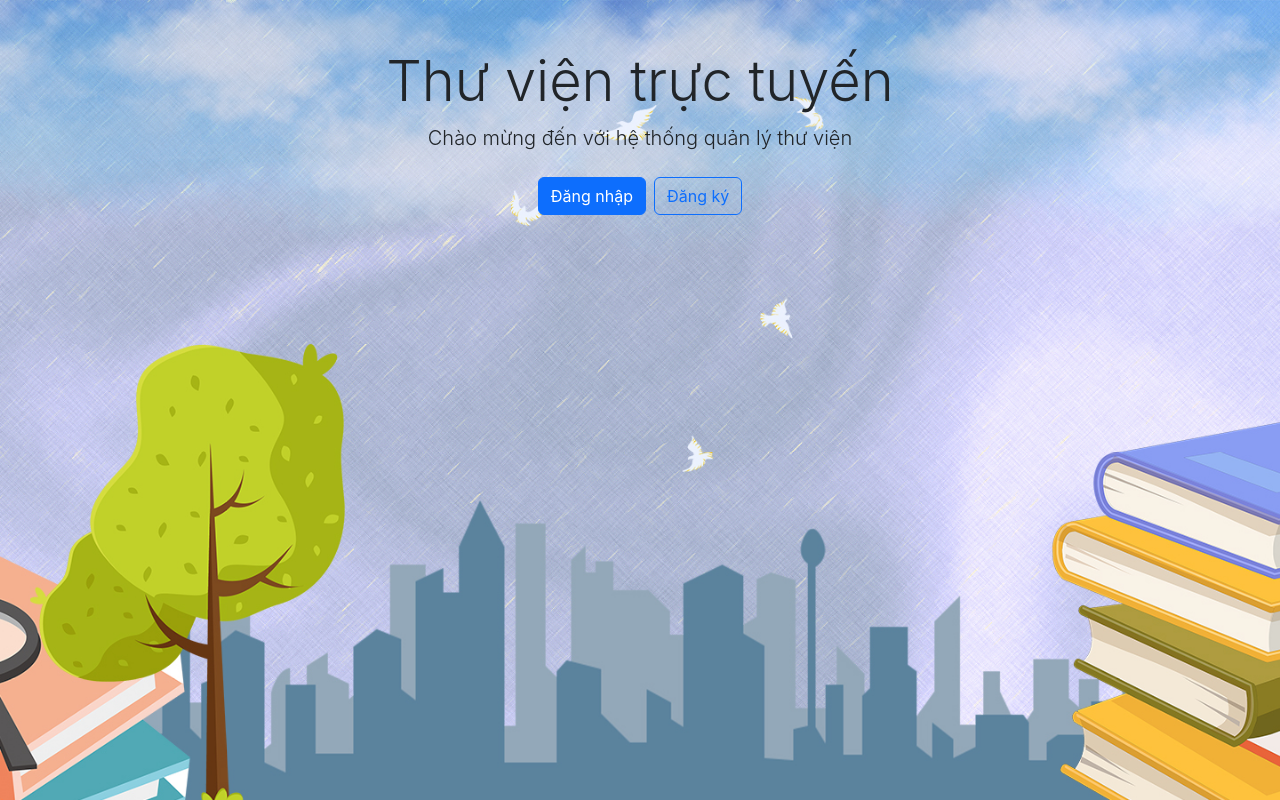
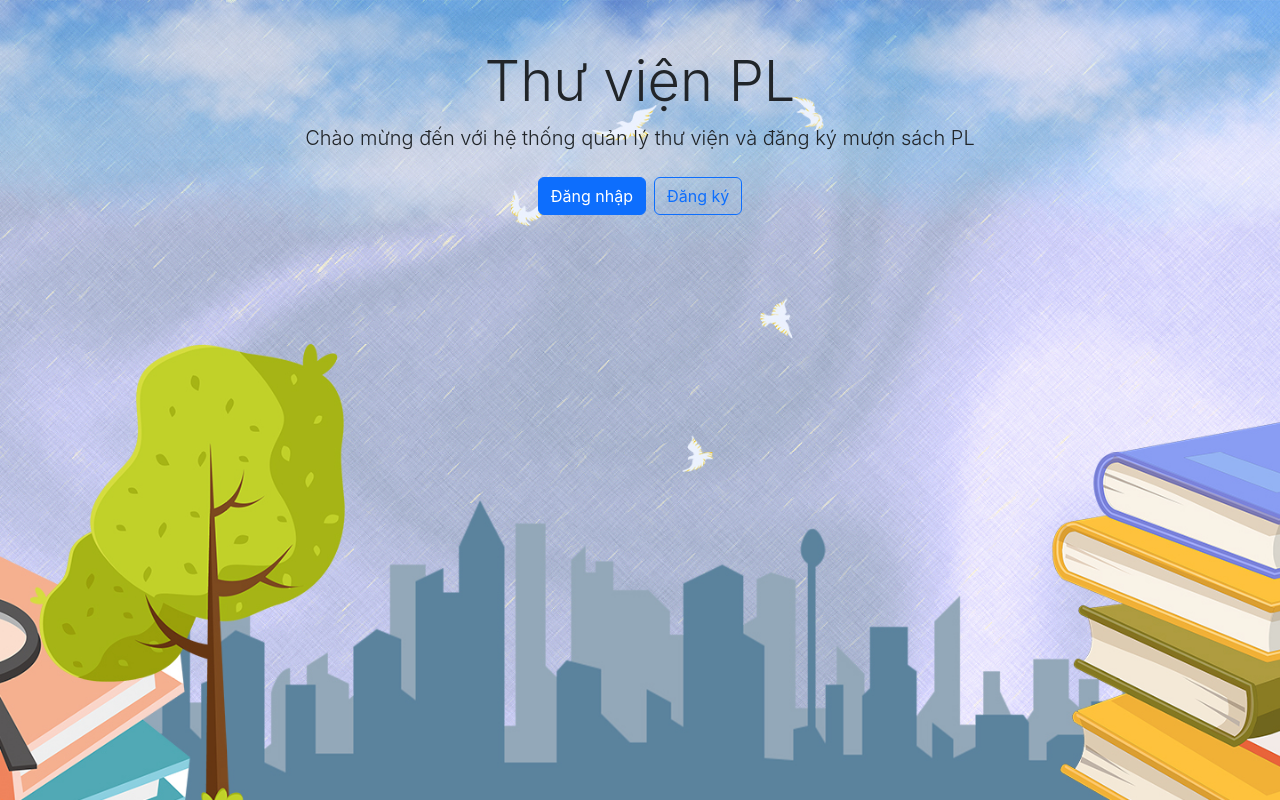
Before and after one commit to tploc03/B2105973_TranPhuocLoc_Library-Frontend, a Vue app: page / in a window 1280 px wide. Built offline with nearby package versions, Linux system fonts and the light colour scheme.

Commit message:
Modify HomeView

```diff
--- a/src/views/HomeView.vue
+++ b/src/views/HomeView.vue
@@ -2,8 +2,8 @@
   <div class="home">
     <div class="container py-5">
       <div class="text-center">
-        <h1 class="display-4">Thư viện trực tuyến</h1>
-        <p class="lead">Chào mừng đến với hệ thống quản lý thư viện</p>
+        <h1 class="display-4">Thư viện PL</h1>
+        <p class="lead">Chào mừng đến với hệ thống quản lý thư viện và đăng ký mượn sách PL</p>
         <div class="mt-4">
           <router-link to="/login" class="btn btn-primary me-2">Đăng nhập</router-link>
           <router-link to="/register" class="btn btn-outline-primary">Đăng ký</router-link>
```
